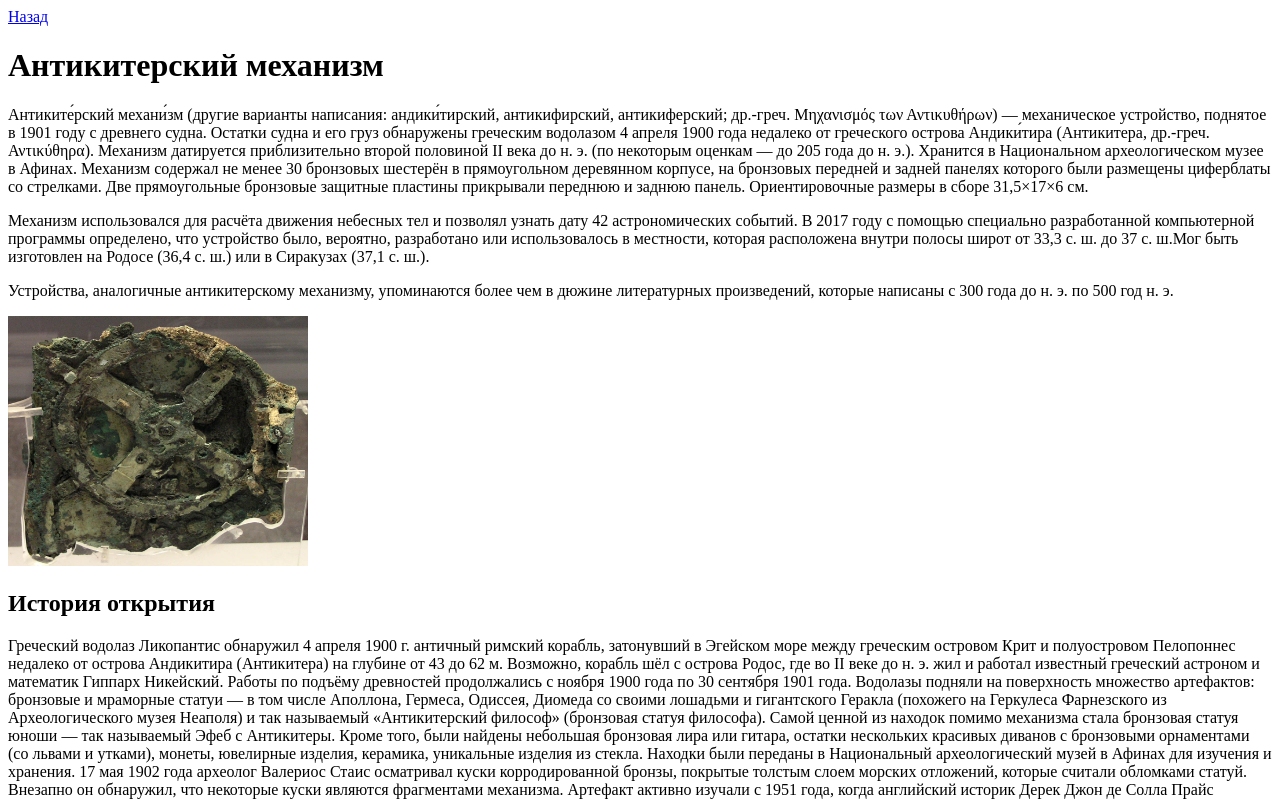
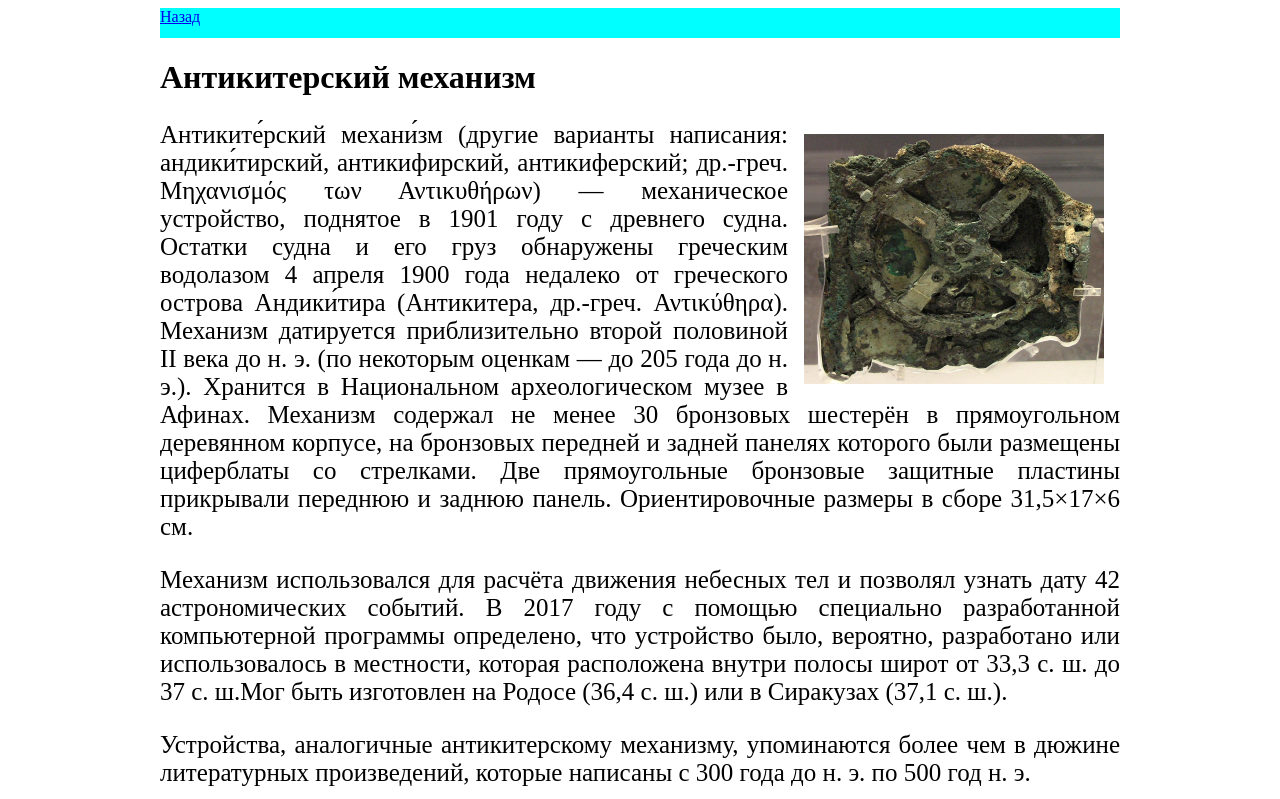
Before and after one commit to Aleksey-ops192/-mech_computers, a plain HTML site: page Сайт/antikiter/index.html in a window 1280 px wide. Shown: the top 799 px of the page. Drawn offline with Linux system fonts and the light colour scheme.

Commit message:
Задаем стили

```diff
--- a/Сайт/antikiter/index.html
+++ b/Сайт/antikiter/index.html
@@ -3,6 +3,28 @@
     <head>
         <meta charset="utf-8"/>
         <title>Антикитерский механизм</title>
+        <style>
+            header{
+               display: block;
+                width: 100%;
+                height: 30px;
+                background-color: aqua;
+            }
+            body{
+                max-width: 960px    ;
+                min-width: 480px;
+                margin-left:auto;
+                margin-right: auto;
+            }
+            p {
+                font-size: 25px;
+                text-align: justify;
+
+            }
+            img {
+                margin: 16px;
+            }
+        </style>
     </head>
 
     <body>
@@ -11,6 +33,7 @@
         </header>
 
         <h1>Антикитерский механизм</h1>
+        <img align="right" width="300px" height="250px" src="img/abcd.jpg">
 
         <p>Антиките́рский механи́зм (другие варианты написания: андики́тирский, антикифирский, антикиферский; др.-греч.
             Μηχανισμός των Αντικυθήρων) — механическое устройство, поднятое в 1901 году с древнего судна. Остатки судна
@@ -29,7 +52,7 @@
         <p>Устройства, аналогичные антикитерскому механизму, упоминаются более чем в дюжине литературных произведений,
             которые написаны с 300 года до н. э. по 500 год н. э.</p>
 
-        <img width=300px" height="250px" src="img/abcd.jpg">
+
 
         <h2>История открытия</h2>
 
```
